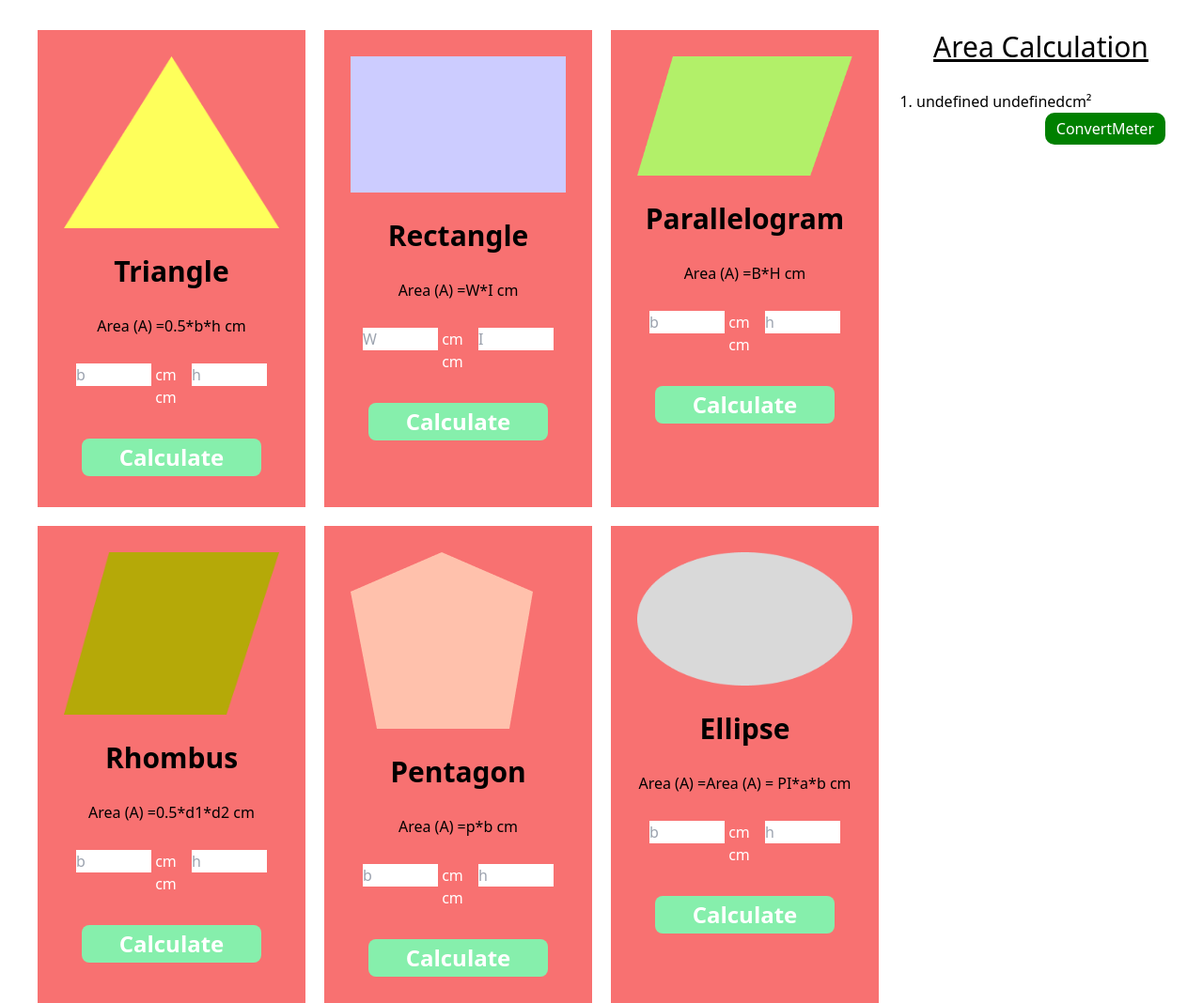
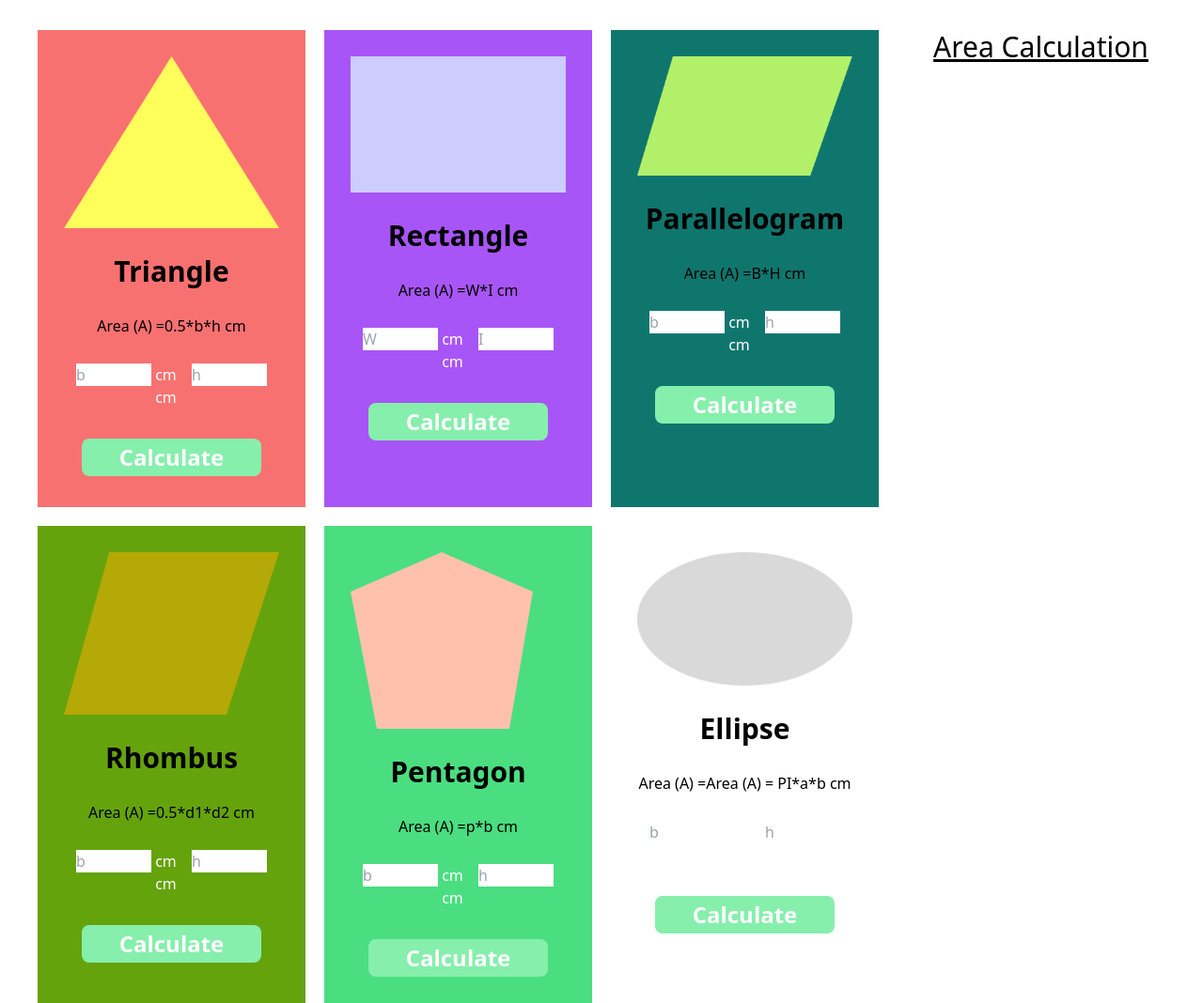
Before and after one commit to arifhasanl/geometry, a plain HTML site: page index.html in a window 1280 px wide. Shown: the part 120-1188 px from the top of the page at 94% size. Drawn offline with nearby package versions, Linux system fonts and the light colour scheme.

Commit message:
scond  commit background color chages

```diff
--- a/index.html
+++ b/index.html
@@ -36,7 +36,7 @@
                     <span class=" text-white mr-3">cm</span>
                     <button id="triangle-button" class="mt-8 text-white text-2xl font-bold w-10/12 rounded-lg bg-green-300 h-10 float-center">Calculate</button>
                 </div>
-                <div class="p-7 design-item bg-red-400 text-center">
+                <div class="p-7 design-item bg-purple-500 text-center">
                     <img src="images/rectangle.png" alt="">
                     <h2 class="mt-7 mb-7 text-3xl font-semibold">Rectangle</h2>
                     <h3 class="mb-7">Area (A) =<span id="rectangle-result">W*I</span> cm</h3>
@@ -46,7 +46,7 @@
                     <span class="text-white mr-3"> cm</span>
                     <button id="rectangle-button"  class="mt-8 text-white text-2xl font-bold w-10/12 rounded-lg bg-green-300 h-10 float-center">Calculate</button>
                 </div>
-                <div class="p-7 design-item bg-red-400 text-center">
+                <div class="p-7 design-item bg-teal-700 text-center">
                     <img src="images/Parallelogram.png" alt="">
                     <h2 class="mt-7 mb-7 text-3xl font-semibold">Parallelogram</h2>
                     <h3 class="mb-7">Area (A) =<span id="Parallelogram-result">B*H</span> cm</h3>
@@ -65,7 +65,7 @@
                          </ul>
                      </div>
                 </div>
-                <div class="p-7 design-item bg-red-400 text-center">
+                <div class="p-7 design-item bg-lime-600 text-center">
                     <img src="images/Rhombus.png" alt="">
                     <h2 class="mt-7 mb-7 text-3xl font-semibold">Rhombus</h2>
                     <h3 class="mb-7">Area (A) =<span id="Rhombus-result">0.5*d1*d2 </span>  cm</h3>
@@ -75,7 +75,7 @@
                     <span class="text-white mr-3">cm</span>
                     <button id="Rhombus-button" class="mt-8 text-white text-2xl font-bold w-10/12 rounded-lg bg-green-300 h-10 float-center">Calculate</button>
                 </div>
-                <div class="p-7 design-item bg-red-400 text-center">
+                <div class="p-7 design-item bg-green-400 text-center">
                     <img src="images/Pentagon.png" alt="">
                     <h2 class="mt-7 mb-7 text-3xl font-semibold">Pentagon</h2>
                     <h3 class="mb-7">Area (A) =<span id="Pentagon-result">p*b</span>  cm</h3>
@@ -85,7 +85,7 @@
                     <span class="text-white mr-3">cm</span>
                     <button id="Pentagon-button" class="mt-8 text-white text-2xl font-bold w-10/12 rounded-lg bg-green-300 h-10 float-center">Calculate</button>
                 </div>
-                <div class="p-7 design-item bg-red-400 text-center">
+                <div class="p-7 design-item bg-yello-400 text-center">
                     <img src="images/Ellipse.png" alt="">
                     <h2 class="mt-7 mb-7 text-3xl font-semibold">Ellipse</h2>
                     <h3 class="mb-7">Area (A) =<span id="Ellipse-result">Area (A) = PI*a*b</span> cm</h3>
--- a/index.js
+++ b/index.js
@@ -140,13 +140,8 @@ function addResult(itemName,courentResult){
     const button=document.createElement('button');
     li.innerText=itemName+'  '+courentResult+'cm² ';
     button.innerText='ConvertMeter';
-    button.classList.add('convertBtn')
+    button.classList.add('convertBtn');
     li.appendChild(button);
     li.classList.add('liststyle');
     calculationList.appendChild(li);
-  return button;
 }
-const button=addResult();
-button.addEventListener('click',function updateElement(courentResult){
-    console.log(courentResult.innerText);
-})
```
